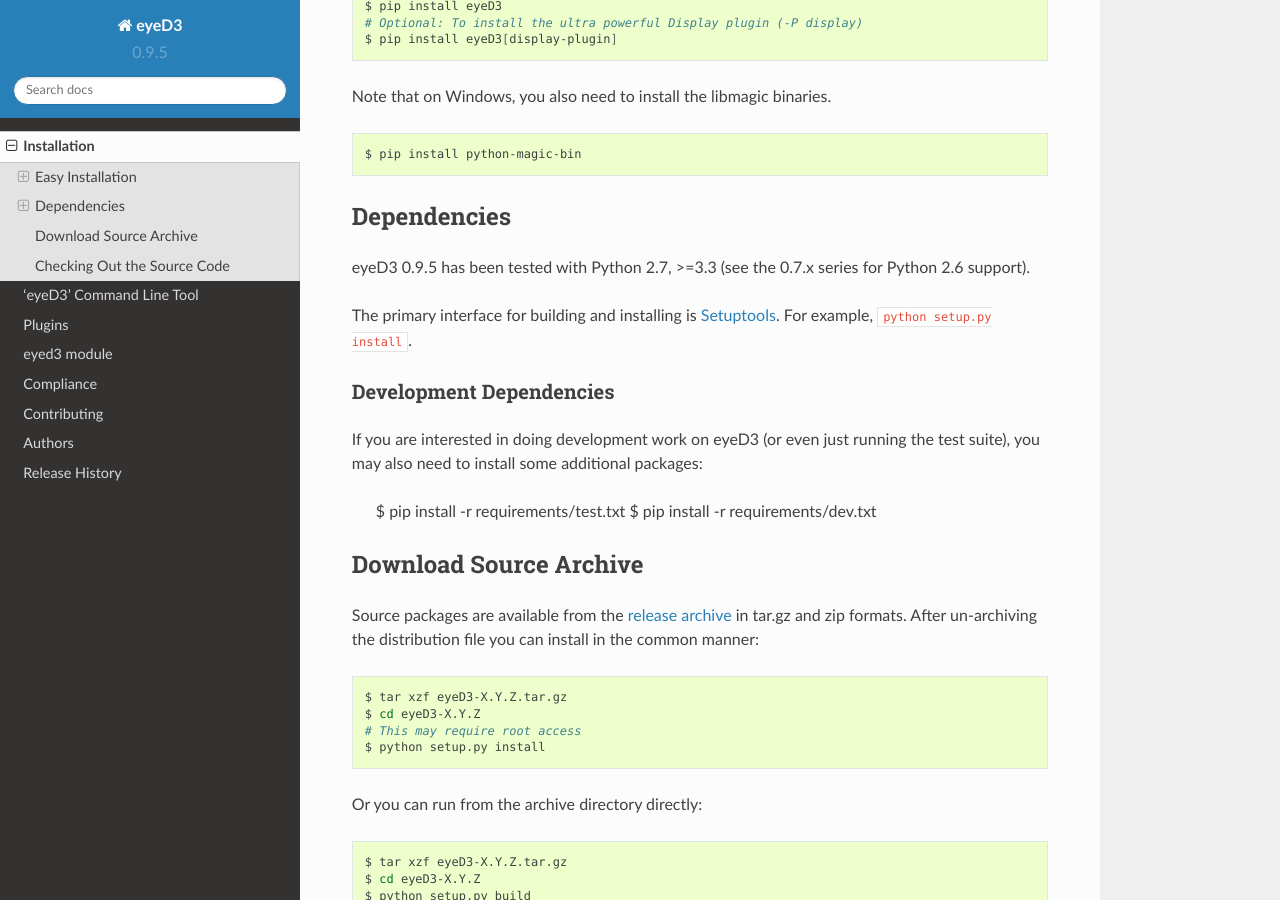
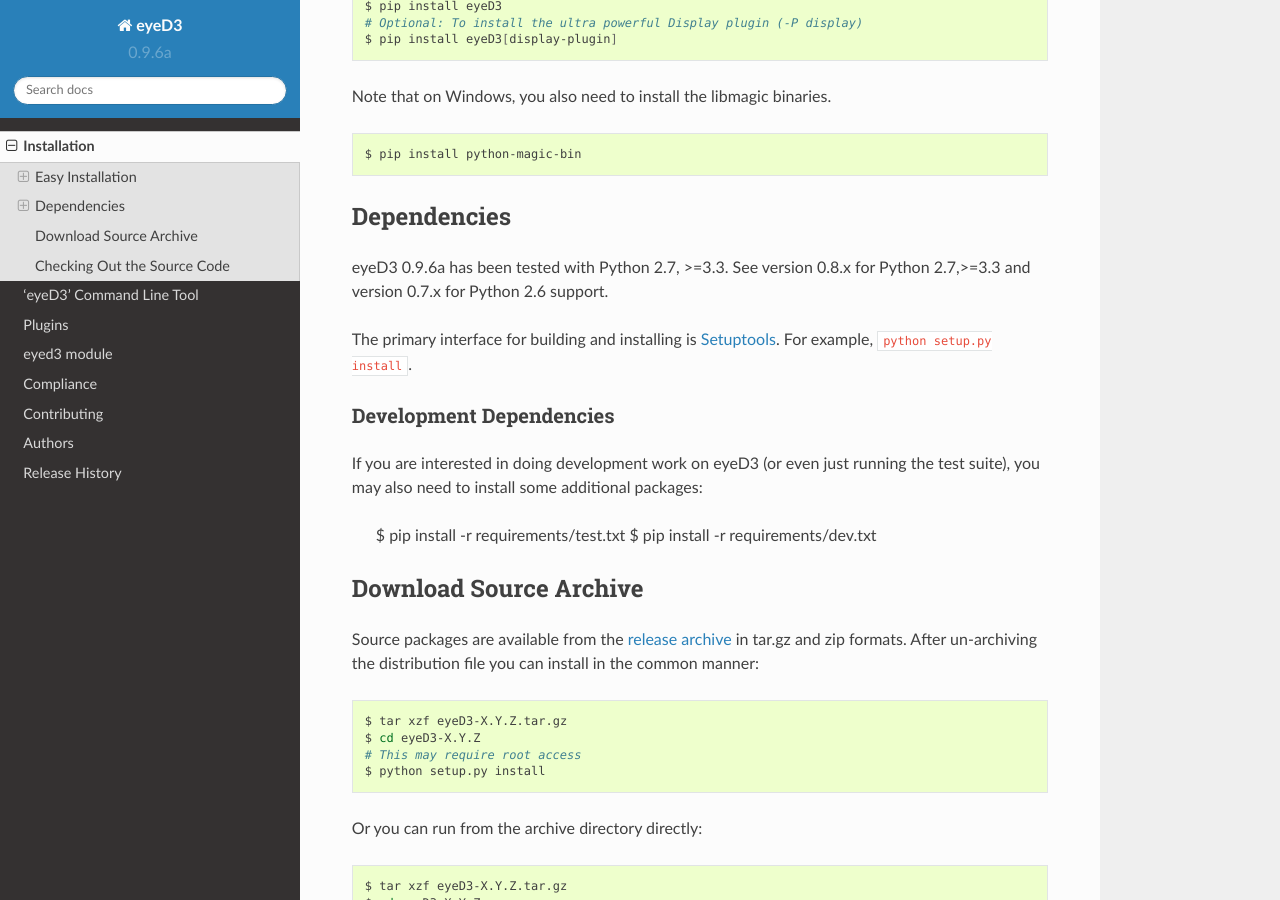
Before and after one commit to nicfit/eyeD3, a Sphinx documentation site: the page built from docs/installation.rst, in a window 1280 px wide and 900 px high, scrolled down 377 px. Built offline with Sphinx 7.4.7 and the Read the Docs theme 2.0.0, drawn with Linux system fonts in a browser that asks for light colours.

Commit message:
fix: Fixed installation supported Python text
fixes #405

```diff
--- a/docs/installation.rst
+++ b/docs/installation.rst
@@ -29,14 +29,13 @@
 
 Dependencies
 ============
-eyeD3 |version| has been tested with Python 2.7, >=3.3 (see the 0.7.x
-series for Python 2.6 support).
+eyeD3 |version| has been tested with Python 2.7, >=3.3.
+See version 0.8.x for Python 2.7,>=3.3 and version 0.7.x for Python 2.6 support.
 
 The primary interface for building and installing is `Setuptools`_. For
 example, ``python setup.py install``.
 
 .. _setuptools: http://pypi.python.org/pypi/setuptools
-.. _Paver: http://paver.github.com/paver/
 
 Development Dependencies
 ------------------------
--- a/eyed3/__about__.py
+++ b/eyed3/__about__.py
@@ -14,8 +14,8 @@
     return ver, rel, ver_info
 
 
-__version__ = "0.9.5"
-__release_name__ = "I Knew Her, She Knew Me"
+__version__ = "0.9.6a"
+__release_name__ = ""
 __years__ = "2002-2020"
 
 _, __release__, __version_info__ = __parse_version(__version__)
```
